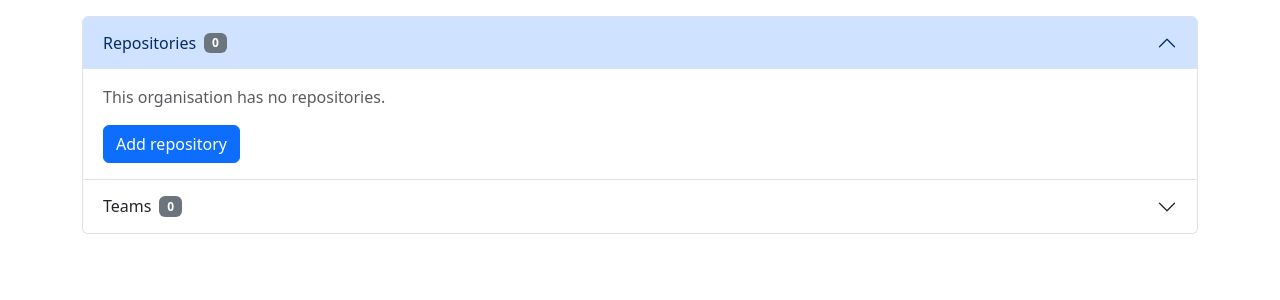
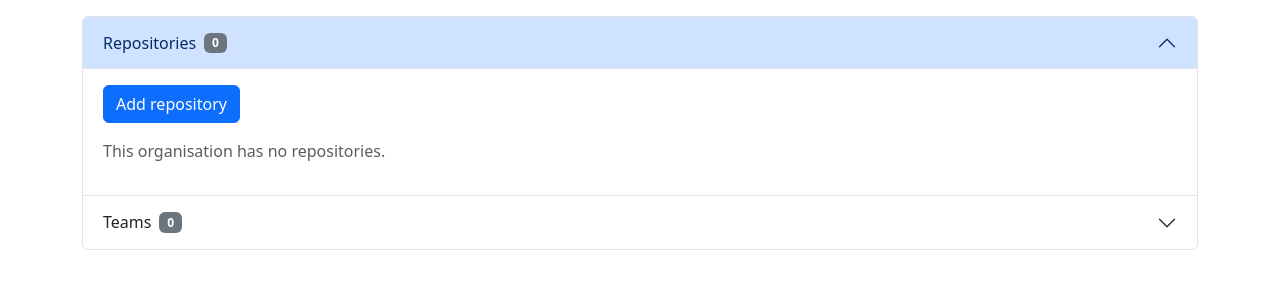
Before and after one commit to lgarvey/github-onboarding-request-tool, a Django app: template templates/catalogue/organisation_detail.html in a window 1280 px wide, after a click that opens the changed part. Shown: the part 104-404 px from the top of the page. Run offline with Django 4.2, Linux system fonts and the light colour scheme; the template is opened without the code that fills it, so the values that code supplies are empty; some libraries are stand-ins or nearby versions.

Commit message:
Move the add buttons above the lists on the organisation page
Co-Authored-By: Claude Opus 5.5 <noreply@anthropic.com>

```diff
--- a/templates/catalogue/organisation_detail.html
+++ b/templates/catalogue/organisation_detail.html
@@ -22,6 +22,7 @@
       </h2>
       <div id="repositories" class="accordion-collapse collapse">
         <div class="accordion-body">
+          <a class="btn btn-primary mb-3" href="{% url 'repository_create' org %}">Add repository</a>
           {% if repositories %}
             {% include "catalogue/_filter.html" with id="repository-filter" list="repository-list" label="Search repositories" noun="repositories" %}
             <ul class="list-group list-group-filterable mb-3" id="repository-list">
@@ -41,7 +42,6 @@
           {% else %}
             <p class="text-muted">This organisation has no repositories.</p>
           {% endif %}
-          <a class="btn btn-primary" href="{% url 'repository_create' org %}">Add repository</a>
         </div>
       </div>
     </div>
@@ -55,6 +55,7 @@
       </h2>
       <div id="teams" class="accordion-collapse collapse">
         <div class="accordion-body">
+          <a class="btn btn-primary mb-3" href="{% url 'team_create' org %}">Add team</a>
           {% if team_rows %}
             {% include "catalogue/_filter.html" with id="team-filter" list="team-list" label="Search teams" noun="teams" %}
             <ul class="list-group list-group-filterable mb-3" id="team-list">
@@ -72,7 +73,6 @@
           {% else %}
             <p class="text-muted">This organisation has no teams.</p>
           {% endif %}
-          <a class="btn btn-primary" href="{% url 'team_create' org %}">Add team</a>
         </div>
       </div>
     </div>
```
